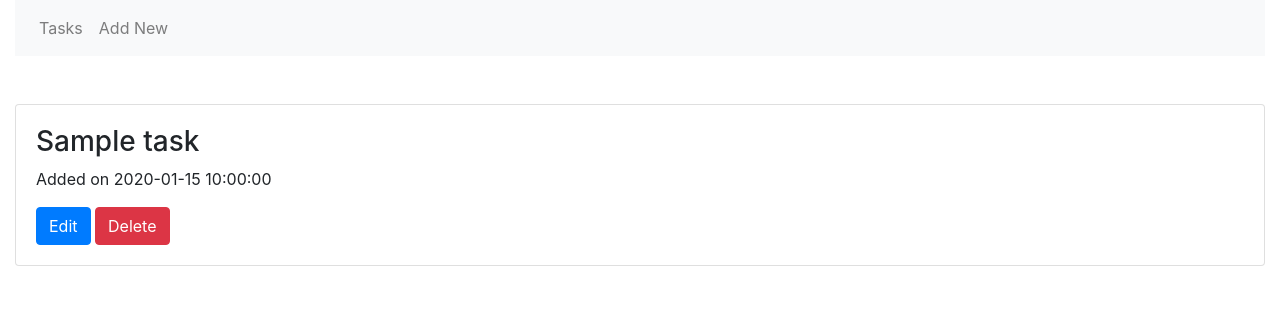
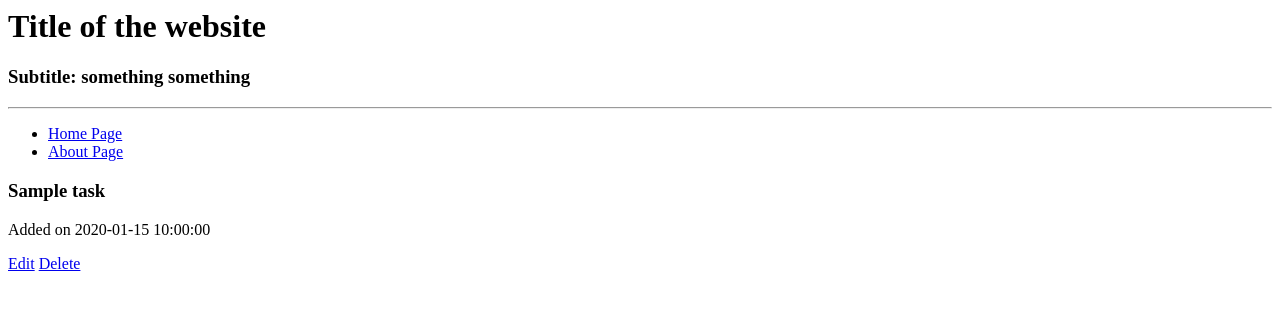
Before and after one commit to an658como/flask-app, a Flask app: template templates/starter/index.html in a window 1280 px wide. Shown: the top 310 px of the page. Run offline with Flask 2, Linux system fonts and the light colour scheme; the template is opened without the code that fills it: most values are stand-ins (such as "Sample title", 1, 10 or a date in 2020); some libraries are stand-ins or nearby versions.

Commit message:
dev-flask-app: a base html file is added to be used in other files to simplify the design.

```diff
--- a/app.py
+++ b/app.py
@@ -25,8 +25,12 @@ def index():
     # return render_template('index.html')
 
     # the return value of the function can be an html template and an input
-    return render_template('index.html', custom_input='Ali Naseri')
+    return render_template('index.html')
 
+
+@app.route('/about')
+def about():
+    return render_template('about.html')
 # this command only starts the server. If you do not provide where the app should look into, it gives the "Not found" error
 # to avoid this issue, routers using decorators must be added before here
 if __name__ == '__main__':
--- /dev/null
+++ b/templates/about.html
@@ -0,0 +1,5 @@
+{% extends 'base.html' %}
+
+{% block main %}
+<p>Some content on the about page</P>
+{% endblock main %}
--- /dev/null
+++ b/templates/base.html
@@ -0,0 +1,10 @@
+<h1> Title of the website </h1>
+<h3>Subtitle: something something</h3>
+<hr>
+<ul>
+    <li><a href="#">Home Page</a></li>
+    <li><a href="#">About Page</a></li>
+</ul>
+
+{% block main %}
+{% endblock main %}
```
Also changed, not shown: templates/index.html (+5 -8 lines).
